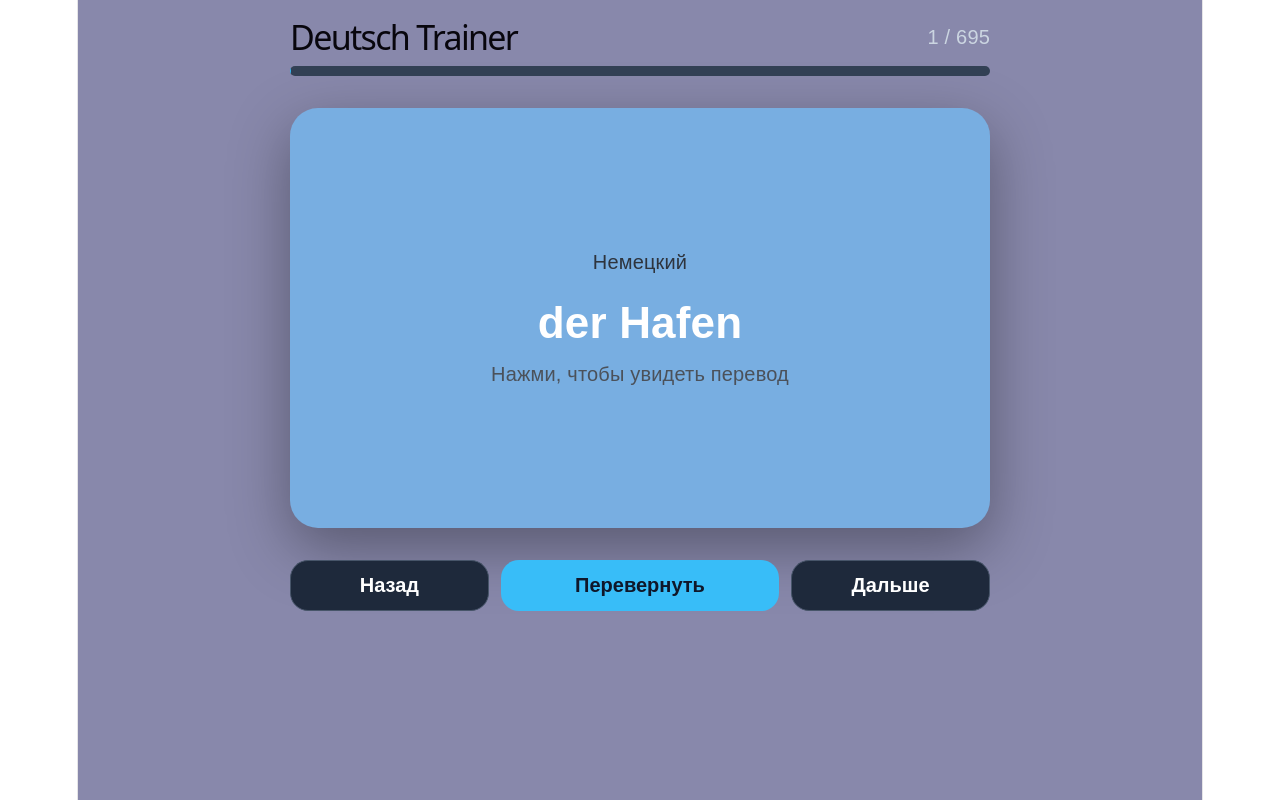
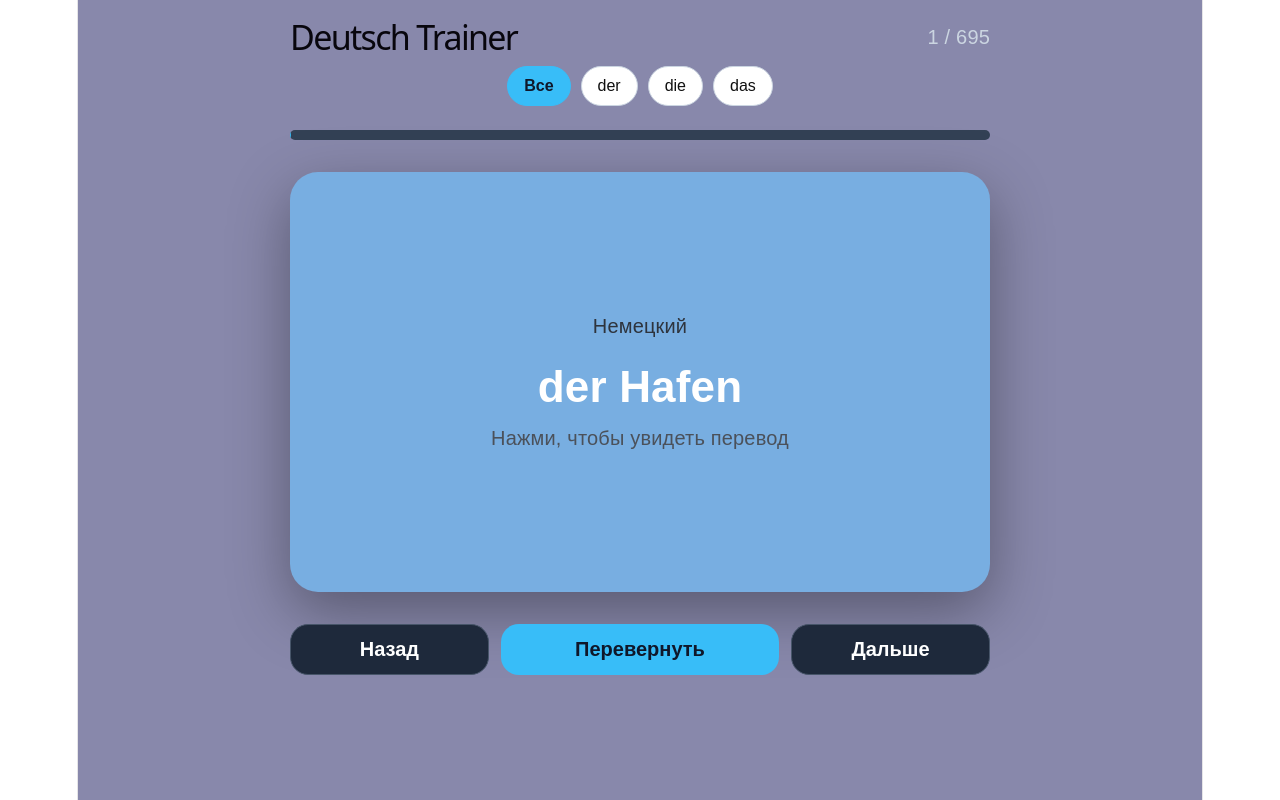
Before and after one commit to Anastasiia21/deutsch-trainer, a React (Vite) app: page / in a window 1280 px wide. Built offline with nearby package versions, Linux system fonts and the light colour scheme.

Commit message:
add article filters

```diff
--- a/src/App.jsx
+++ b/src/App.jsx
@@ -15,27 +15,64 @@ export default function App() {
   const [words, setWords] = useState([]);
   const [index, setIndex] = useState(0);
   const [show, setShow] = useState(false);
+  const [selectedArticle, setSelectedArticle] = useState("all");
 
   useEffect(() => {
-  fetch("/words.json")
-    .then((res) => res.json())
-    .then((data) => setWords(shuffleArray(data)));
+    fetch("/words.json")
+      .then((res) => res.json())
+      .then((data) => setWords(shuffleArray(data)));
   }, []);
 
   if (words.length === 0) {
     return <div style={styles.loading}>Загрузка...</div>;
   }
 
-  const word = words[index];
+  const filteredWords = words.filter((word) => {
+    return selectedArticle === "all" || word.article === selectedArticle;
+  });
+
+  if (filteredWords.length === 0) {
+    return (
+      <div style={styles.page}>
+        <h1 style={styles.title}>Deutsch Trainer</h1>
+
+        <div style={styles.articleButtons}>
+          {["all", "der", "die", "das"].map((article) => (
+            <button
+              key={article}
+              style={
+                selectedArticle === article
+                  ? styles.activeArticleButton
+                  : styles.articleButton
+              }
+              onClick={() => {
+                setSelectedArticle(article);
+                setIndex(0);
+                setShow(false);
+              }}
+            >
+              {article === "all" ? "Все" : article}
+            </button>
+          ))}
+        </div>
+
+        <p style={{ textAlign: "center", fontSize: 24 }}>
+          Нет слов с таким артиклем.
+        </p>
+      </div>
+    );
+  }
+
+  const word = filteredWords[index];
 
   function next() {
     setShow(false);
-    setIndex((prev) => (prev + 1) % words.length);
+    setIndex((prev) => (prev + 1) % filteredWords.length);
   }
 
   function prev() {
     setShow(false);
-    setIndex((prev) => (prev - 1 + words.length) % words.length);
+    setIndex((prev) => (prev - 1 + filteredWords.length) % filteredWords.length);
   }
 
   return (
@@ -43,15 +80,35 @@ export default function App() {
       <div style={styles.header}>
         <h1 style={styles.title}>Deutsch Trainer</h1>
         <p style={styles.counter}>
-          {index + 1} / {words.length}
+          {index + 1} / {filteredWords.length}
         </p>
+      </div>
+
+      <div style={styles.articleButtons}>
+        {["all", "der", "die", "das"].map((article) => (
+          <button
+            key={article}
+            style={
+              selectedArticle === article
+                ? styles.activeArticleButton
+                : styles.articleButton
+            }
+            onClick={() => {
+              setSelectedArticle(article);
+              setIndex(0);
+              setShow(false);
+            }}
+          >
+            {article === "all" ? "Все" : article}
+          </button>
+        ))}
       </div>
 
       <div style={styles.progressOuter}>
         <div
           style={{
             ...styles.progressInner,
-            width: `${((index + 1) / words.length) * 100}%`,
+            width: `${((index + 1) / filteredWords.length) * 100}%`,
           }}
         />
       </div>
@@ -112,9 +169,8 @@ const styles = {
 
   loading: {
     minHeight: "100vh",
-
     background: "#f5f5f7",
-    color: "white",
+    color: "#111",
     display: "flex",
     alignItems: "center",
     justifyContent: "center",
@@ -139,6 +195,36 @@ const styles = {
     fontSize: 20,
     color: "#cbd5e1",
     margin: 0,
+  },
+
+  articleButtons: {
+    maxWidth: 700,
+    margin: "0 auto 24px",
+    display: "flex",
+    gap: 10,
+    flexWrap: "wrap",
+    justifyContent: "center",
+  },
+
+  articleButton: {
+    padding: "10px 16px",
+    borderRadius: 999,
+    border: "1px solid #cbd5e1",
+    background: "white",
+    color: "#111",
+    fontSize: 16,
+    cursor: "pointer",
+  },
+
+  activeArticleButton: {
+    padding: "10px 16px",
+    borderRadius: 999,
+    border: "1px solid #38bdf8",
+    background: "#38bdf8",
+    color: "#0f172a",
+    fontSize: 16,
+    fontWeight: 700,
+    cursor: "pointer",
   },
 
   progressOuter: {
```
